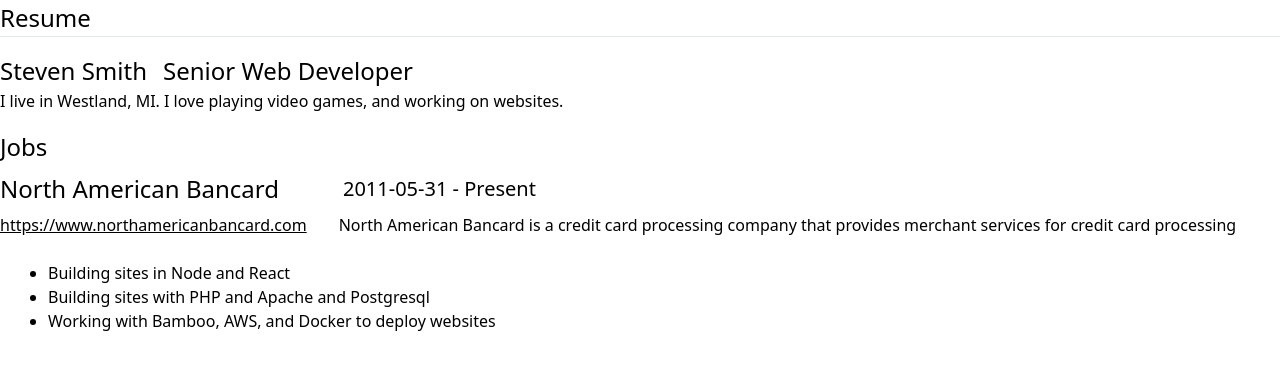
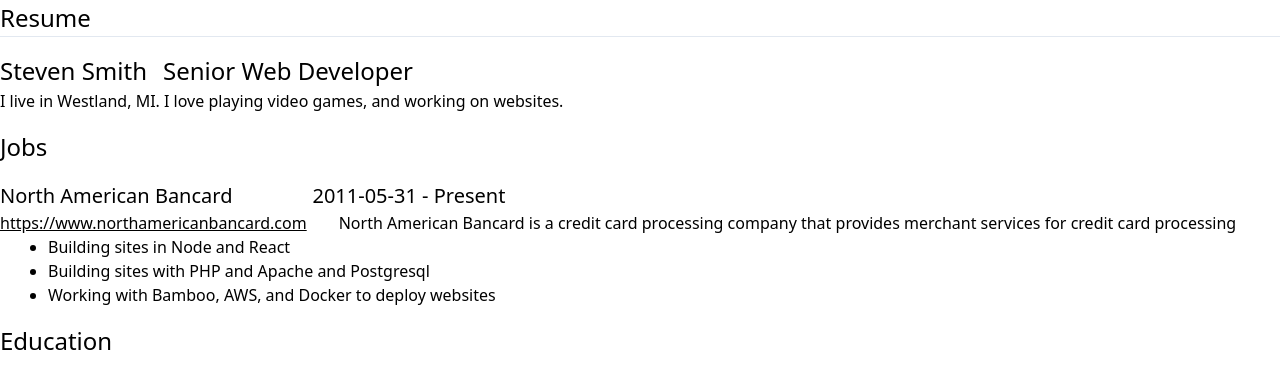
Before and after one commit to kodemaan/gatsby-personal-site, a Gatsby site: page /about in a window 1280 px wide. Built offline with nearby package versions, Linux system fonts and the light colour scheme; Gatsby itself is replaced by a stand-in of ours.

Commit message:
Checking in latest changes to using JSON resume

```diff
--- a/src/components/resume.jsx
+++ b/src/components/resume.jsx
@@ -119,19 +119,18 @@
       <div className="flex">{jsonResume.basics.summary}</div>
       <div className='flex mt-4 text-2xl'>Jobs</div>
       {jsonResume.work.map(job =>
-        <div key={JSON.stringify(job.company + job.startDate)}>
-          <>
-            <div className="flex items-center h-12">
-              <div className="text-2xl">{job.company}</div>
-              <div className="w-0 sm:w-16"></div>
+        <div className='flex flex-wrap my-4' key={JSON.stringify(job.company + job.startDate)}>
+          <div className="flex items-center">
+            <div className="text-xl">{job.company}</div>
+            <div className="w-0 sm:w-20"></div>
             <div className="text-xl">{job.startDate} - {job.endDate ? job.endDate : 'Present'}</div>
           </div>
-            <div className="flex h-12">
+          <div className="flex">
             <div><a href={job.website}>{job.website}</a></div>
             <div className="w-0 sm:w-8"></div>
             <div>{job.summary}</div>
           </div>
-            <div className="flex h-12">
+          <div className="flex">
             <div className="w-12"></div>
             <div>
               <ul className='list-disc'>
@@ -139,9 +138,9 @@
               </ul>
             </div>
           </div>
-          </>
         </div>
       )}
+      <div className='flex mt-4 text-2xl'>Education</div>
     </div>
   )
 }
```
Lines whose indentation alone changed are shown as unchanged.
